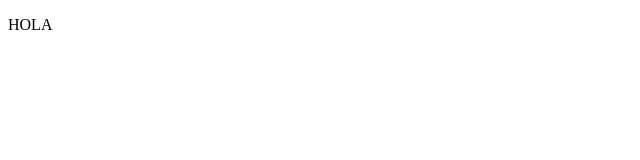
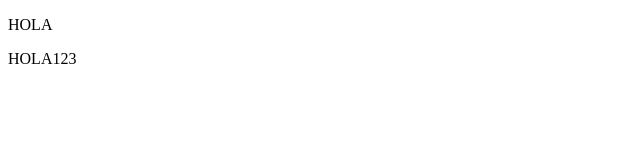
Before and after one commit to OliviaReyes/Proyecto02, a plain HTML site: page index.html in a window 1280 px wide. Shown: the full height of the page, 0-640 px from the left. Drawn offline with Linux system fonts and the light colour scheme.

Commit message:
Update index.html

```diff
--- a/index.html
+++ b/index.html
@@ -8,5 +8,6 @@
 </head>
 <body>
     <p>HOLA</p>
+    <p>HOLA123</p>
 </body>
 </html>
```
